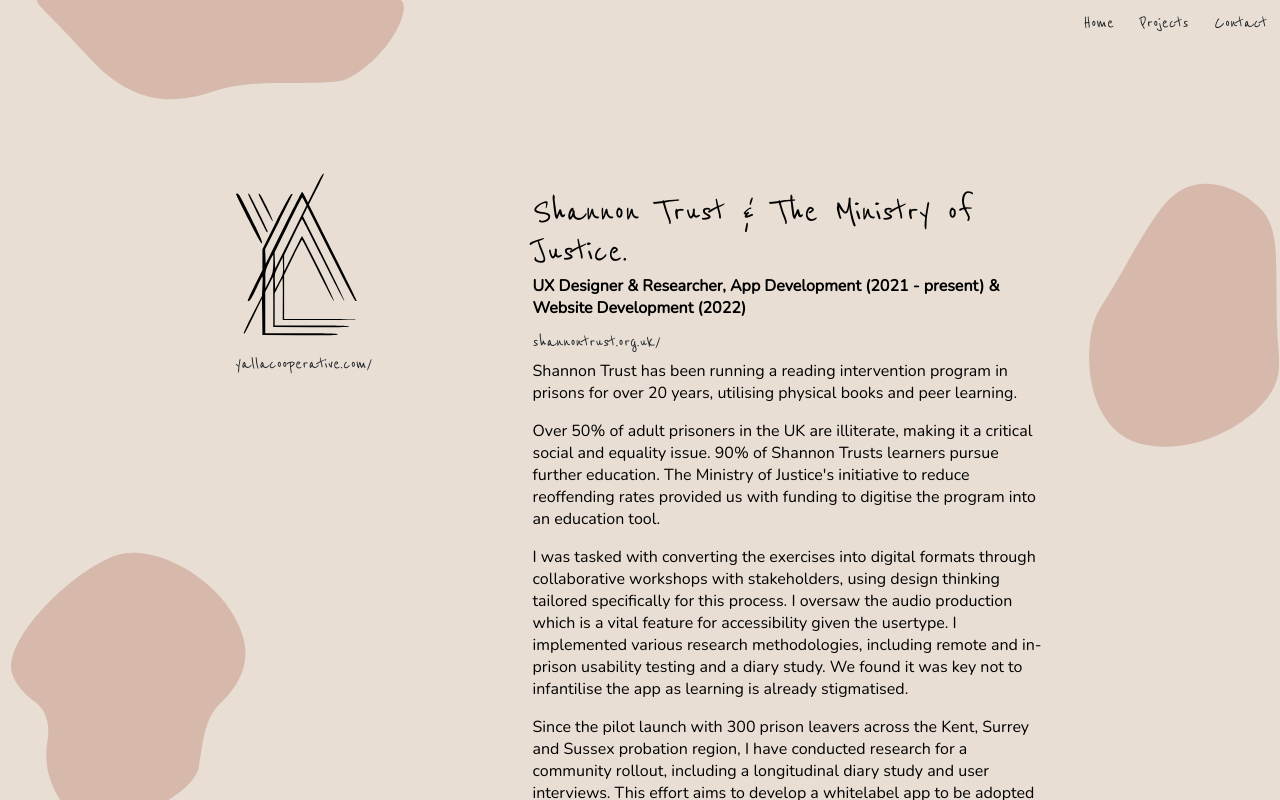
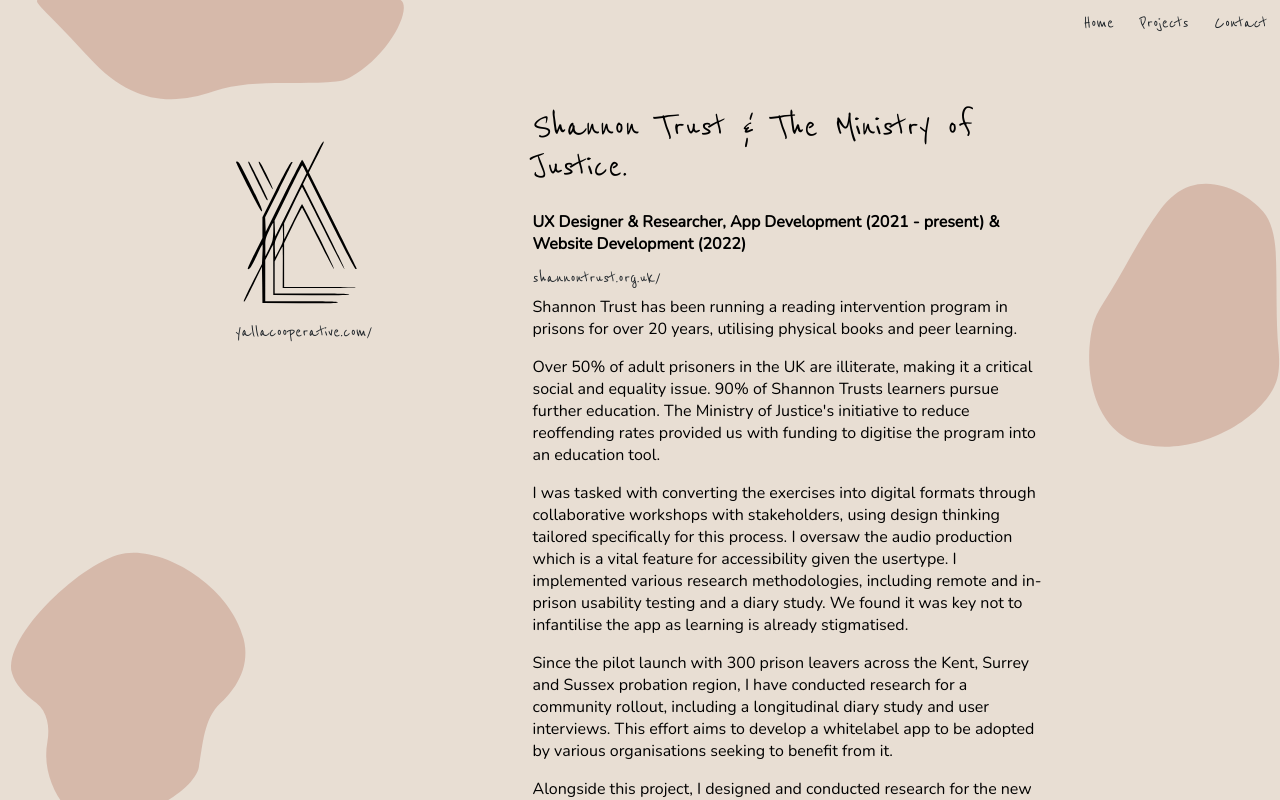
Before and after one commit to bethanyios/portfolio24, a React (Create React App) app: page / in a window 1280 px wide. Both pictures are taken after a click on the item "Projects". Shown: the top 800 px of the page. Built offline with nearby package versions, Linux system fonts and the light colour scheme.

Commit message:
Adjust spacing

```diff
--- a/package.json
+++ b/package.json
@@ -6,6 +6,7 @@
     "@testing-library/jest-dom": "^5.17.0",
     "@testing-library/react": "^13.4.0",
     "@testing-library/user-event": "^13.5.0",
+    "@vercel/speed-insights": "^1.0.10",
     "react": "^18.2.0",
     "react-dom": "^18.2.0",
     "react-scripts": "5.0.1",
--- a/src/index.css
+++ b/src/index.css
@@ -13,8 +13,9 @@
   font-family: 'Reenie Beanie', sans-serif;
   font-size: 40px;
   font-weight: normal;
-  margin-bottom: -.3rem;
-  margin-top: 2rem;
+  margin-bottom: 1rem;
+  /* margin-top: 2rem;  */
+
 }
 
 h3 {
--- a/src/pages/projects.js
+++ b/src/pages/projects.js
@@ -36,7 +36,7 @@
     <p>Since the pilot launch with 300 prison leavers across the Kent, Surrey and Sussex probation region,
       I have conducted research for a community rollout, including a longitudinal diary study and user interviews.
       This effort aims to develop a whitelabel app to be adopted by various organisations seeking to benefit from it.</p>
-      <p>Alongside this project, I designed and conducted research for the new Shannon Trust website.</p>
+      <p className="last">Alongside this project, I designed and conducted research for the new Shannon Trust website.</p>
 
     <h1>Social Mobility Foundation. </h1>
     <strong><p>UX Designer & Project Manager, Website & Application Form Development (2022-present)</p></strong>
@@ -51,7 +51,7 @@
     <p>Upon launching the transformed application form, tracked through Google Analytics, SMF observed a
       record-breaking influx of applicants within 24 hours. This outcome of boosted conversion rates stands as a testament to the
       effectiveness of the user-centered design approach I implemented.</p>
-      <p>As well as the UX designer, I was tasked with serving as Project Manager, a welcome challenge for me and an
+      <p className="last">As well as the UX designer, I was tasked with serving as Project Manager, a welcome challenge for me and an
         opportunity to develop management skills. I used Github to manage the full website redevelopment and continued to design the user experience in collaboration with my cross-functional team.</p>
 
     <h1> The Scouts Association. </h1>
@@ -67,7 +67,7 @@
           create a more streamlined design as its functionality expanded, thereby enhancing the user journey's intuitiveness.</p>
     <p> Throughout the process, volunteers participated in co-design workshop sessions and were
           involved in my research. Addressing accessibility needs for the learners was key given that they were usually older or had low digital skills; I ensured we met WCAG guidelines like not demanding precision and following a linear layout.</p>
-    <p> The tool won runner-up in the Digital Leaders 100 Awards for the Digital
+    <p className="last"> The tool won runner-up in the Digital Leaders 100 Awards for the Digital
           Skills or Talent Initiative of the Year (Product or Service) category.</p>
 
     <h1> Chiltern Music Therapy.</h1>
@@ -83,7 +83,7 @@
     <p> My research indicated the significance of streamlining the enquiry process: guiding users
           through pertinent flows such as 'who we work with' and 'where we work'. This approach
           facilitated an intuitive journey through the site tailored to their specific needs.</p>
-    <p> “From responding to our brief, to in person workshops to bring the vision to life to finally a brand
+    <p className="last"> “From responding to our brief, to in person workshops to bring the vision to life to finally a brand
           new shiny website, it was a hugely positive experience. The focus that Yalla have on the user
           when building a website really did set them apart. We are so happy with the website we now
           have and the ability we have to make changes ourselves and to request changes from the dev
@@ -133,7 +133,7 @@
     <p> We were granted the opportunity to devise our own workshops to conduct with various charities.
         This has allowed us to build our expertise and customise each project by selecting the most
         effective design sprint exercises for the respective user groups.</p>
-    <p> Made with Miro.</p>
+    <p className="last"> Made with Miro.</p>
 
     <h1>CyberSafe Tool For Schools.</h1>
     <strong><p>UX Designer & Frontend Developer (Jun - Sept 2020)</p></strong>
@@ -142,14 +142,14 @@
       tool is to prompt schools to prioritise cybersafety education for children and to allow them to
       showcase their certification to the public. Additionally, we have been contracted to provide
       ongoing maintenance for the app.</p>
-    <p>Made with Gatsby, Firebase, Airtable, Figma & Netlify CMS.</p>
+    <p className="last">Made with Gatsby, Firebase, Airtable, Figma & Netlify CMS.</p>
 
     <h1>Cyber Break.</h1>
     <strong><p>UX Designer & Frontend Developer (Oct 2020)</p></strong>
     <p>Another project with CyberSafeKids involved creating a family quiz designed to assess
       cybersafety practices at home. The quiz was developed for the promotion of Digital Detox Day
       in Ireland and was subsequently expanded for future use.</p>
-    <p>Made with Figma, ReactJS & Airtable.</p>
+    <p className="last">Made with Figma, ReactJS & Airtable.</p>
 
     <h1>Collaborative Digital Training.</h1>
     <strong><p>UX Designer & Frontend Developer & UX Designer (May - June 2020) </p></strong>
@@ -182,7 +182,7 @@
     <h1>SafeSpace.</h1>
     <strong><p>Scrum Lead (Feb 2020)</p></strong>
     <p>A website for the members of the Musician’s Union to report instances of sexual harassment or abuse in the workplace.</p>
-    <p>
+    <p className="last">
       Made with ReactJs, Netlify Lamdas, Airtable, Figma & Cypress.
       </p>
 
--- a/src/styling/projects.css
+++ b/src/styling/projects.css
@@ -1,7 +1,7 @@
 .project-container {
     display: flex;
     flex-direction: row;
-    margin: 10rem 4rem;
+    margin: 5rem 4rem;
     justify-content: center;
     text-align: flex-start;
 }
@@ -18,11 +18,16 @@
 }
 .logo-y {
     margin-right: 5rem;
+    margin-top: 3rem;
 }
 .inline {
     font-family: 'Nunito', sans-serif;
     font-size: 16px;
     font-weight: 800;
+}
+
+.last {
+    margin-bottom: 2rem;
 }
 /* BACKGROUND */
 .bg1 {
```
Also changed, not shown: 1 other file (tests, documents, lock files or other folders).
